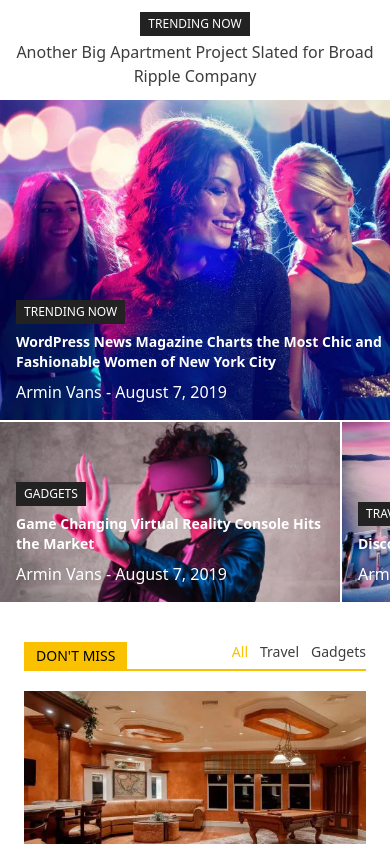
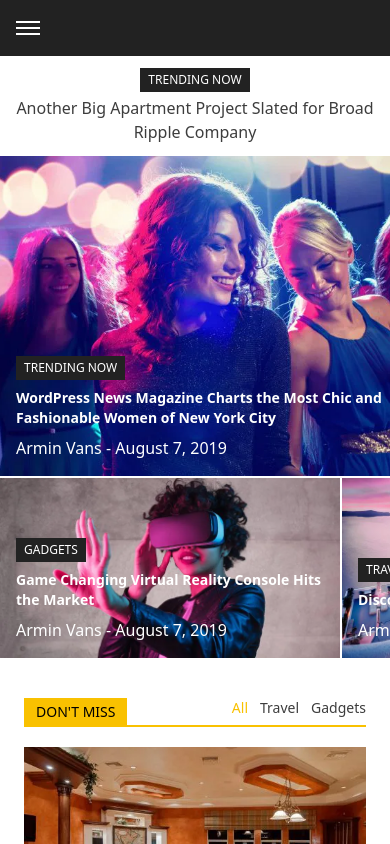
Before and after one commit to Chzmo/news-blog-website, a React (Vite) app: page / in a window 390 px wide. Shown: the top 844 px of the page. Built offline with nearby package versions, Linux system fonts and the light colour scheme.

Commit message:
adde nav bar

```diff
--- a/src/Sections/Hero/Navbar.jsx
+++ b/src/Sections/Hero/Navbar.jsx
@@ -1,6 +1,9 @@
 // import { FaSearch } from "react-icons/fa";
 import { Link } from "react-router-dom";
 import { LuSearch } from "react-icons/lu";
+import { useState } from "react";
+
+import image from "../../assets/images/mobile-bg1.jpg";
 
 const headings = [
 	{ title: "NEWS" },
@@ -12,7 +15,9 @@ const headings = [
 ];
 
 function Navbar() {
+	const [sideNav, setSideNav] = useState("close");
 	return (
+		<>
 			<div className='w-full shadow-md hidden md:block'>
 				<div className='mx-auto max-w-[1070px] flex flex-col px-10 lg:px-0'>
 					<div className='w-full'>
@@ -42,6 +47,32 @@ function Navbar() {
 					</div>
 				</div>
 			</div>
+			<div className='flex md:hidden w-full bg-[#222222] text-white px-4 p-1'>
+				<div className='w-full h-12 flex items-center justify-between'>
+					<Link className='space-y-1' onClick={() => setSideNav("open")}>
+						<div className='w-6 h-0.5 bg-white'></div>
+						<div className='w-6 h-0.5 bg-white'></div>
+						<div className='w-6 h-0.5 bg-white'></div>
+					</Link>
+				</div>
+				{sideNav == "open" && (
+					<>
+						<div className='fixed top-0 left-0 w-full h-screen z-10'>
+							<div className='w-full h-full relative'>
+								<div className='absolute w-full h-full'>
+									<img src={image} alt='' className='h-full w-full object-cover ' />
+								</div>
+							</div>
+							<div className='top-0 left-0 w-full h-full absolute bg-neutral-900 opacity-[0.5] z-20'>
+								<div className='flex flex-col w-full h-full p-4'>
+									<div className='flex w-full justify-end'></div>
+								</div>
+							</div>
+						</div>
+					</>
+				)}
+			</div>
+		</>
 	);
 }
 
```
Lines whose indentation alone changed are shown as unchanged.
